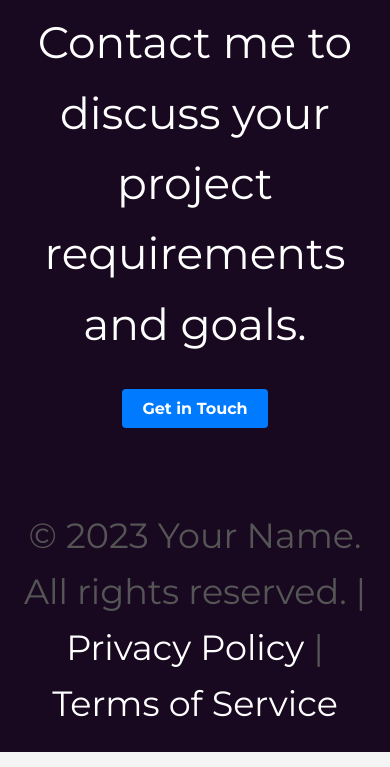
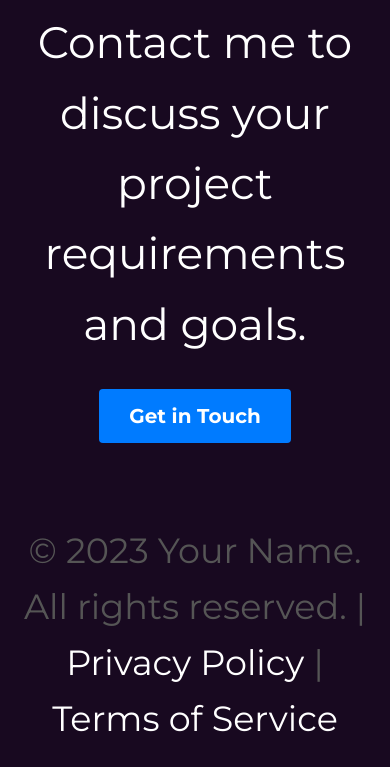
Before and after one commit to tanhm07/tanhm07.github.io, a plain HTML site: page index2.html in a window 390 px wide. Shown: the part 10195-10962 px from the top of the page. Drawn offline with Linux system fonts and the light colour scheme.

Commit message:
cta button

```diff
--- a/index2.html
+++ b/index2.html
@@ -267,6 +267,11 @@
             .cta-description {
                 font-size: 44px;
             }
+
+            .cta-button {
+                font-size: 20px;
+                padding: 15px 30px;
+            }
         }
     </style>
 </head>
```
